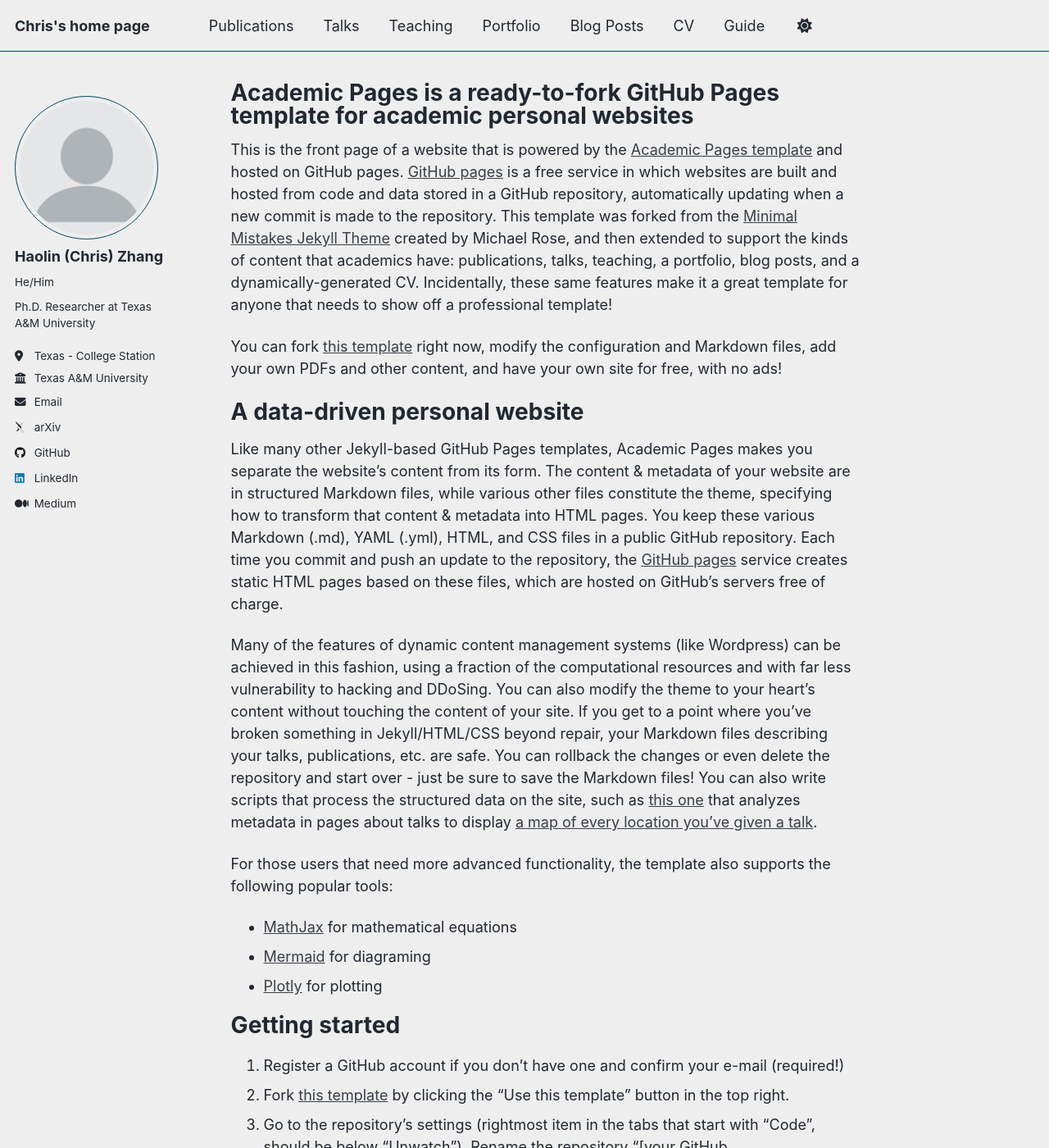
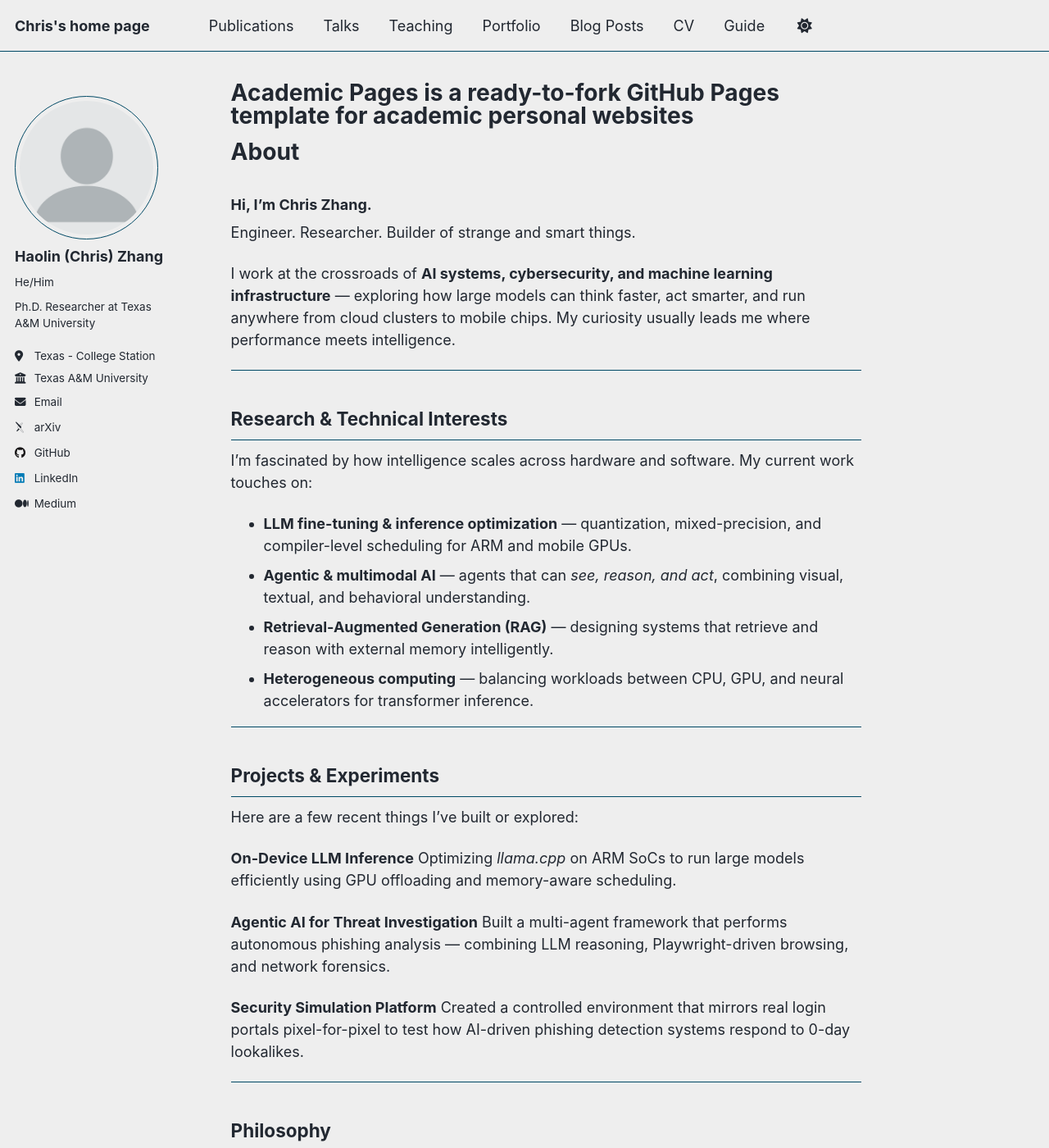
Before and after one commit to Chrisz236/Chrisz236.github.io, a Jekyll site: the page built from _pages/about.md, in a window 1280 px wide and 1400 px high. Shown: the whole window at 82% size. Built offline with Jekyll 4.4.1, drawn with Linux system fonts in a browser that asks for light colours; some web fonts are replaced; a script that is not in the unit is left out; some of the changed text lies outside the part shown.

Commit message:
update about page

```diff
--- a/_pages/about.md
+++ b/_pages/about.md
@@ -7,50 +7,58 @@ redirect_from:
   - /about.html
 ---
 
-This is the front page of a website that is powered by the [Academic Pages template](https://github.com/academicpages/academicpages.github.io) and hosted on GitHub pages. [GitHub pages](https://pages.github.com) is a free service in which websites are built and hosted from code and data stored in a GitHub repository, automatically updating when a new commit is made to the repository. This template was forked from the [Minimal Mistakes Jekyll Theme](https://mmistakes.github.io/minimal-mistakes/) created by Michael Rose, and then extended to support the kinds of content that academics have: publications, talks, teaching, a portfolio, blog posts, and a dynamically-generated CV. Incidentally, these same features make it a great template for anyone that needs to show off a professional template!
+# About
 
- You can fork [this template](https://github.com/academicpages/academicpages.github.io) right now, modify the configuration and Markdown files, add your own PDFs and other content, and have your own site for free, with no ads!
+### Hi, I’m Chris Zhang.
 
-A data-driven personal website
-======
-Like many other Jekyll-based GitHub Pages templates, Academic Pages makes you separate the website's content from its form. The content & metadata of your website are in structured Markdown files, while various other files constitute the theme, specifying how to transform that content & metadata into HTML pages. You keep these various Markdown (.md), YAML (.yml), HTML, and CSS files in a public GitHub repository. Each time you commit and push an update to the repository, the [GitHub pages](https://pages.github.com/) service creates static HTML pages based on these files, which are hosted on GitHub's servers free of charge.
+Engineer. Researcher. Builder of strange and smart things.
 
-Many of the features of dynamic content management systems (like Wordpress) can be achieved in this fashion, using a fraction of the computational resources and with far less vulnerability to hacking and DDoSing. You can also modify the theme to your heart's content without touching the content of your site. If you get to a point where you've broken something in Jekyll/HTML/CSS beyond repair, your Markdown files describing your talks, publications, etc. are safe. You can rollback the changes or even delete the repository and start over - just be sure to save the Markdown files! You can also write scripts that process the structured data on the site, such as [this one](https://github.com/academicpages/academicpages.github.io/blob/master/talkmap.ipynb) that analyzes metadata in pages about talks to display [a map of every location you've given a talk](https://academicpages.github.io/talkmap.html).
+I work at the crossroads of **AI systems, cybersecurity, and machine learning infrastructure** — exploring how large models can think faster, act smarter, and run anywhere from cloud clusters to mobile chips. My curiosity usually leads me where performance meets intelligence.
 
-For those users that need more advanced functionality, the template also supports the following popular tools:
-- [MathJax](https://www.mathjax.org/) for mathematical equations
-- [Mermaid](https://mermaid.js.org/) for diagraming
-- [Plotly](https://plotly.com/javascript/) for plotting
+---
 
-Getting started
-======
-1. Register a GitHub account if you don't have one and confirm your e-mail (required!)
-1. Fork [this template](https://github.com/academicpages/academicpages.github.io) by clicking the "Use this template" button in the top right.
-1. Go to the repository's settings (rightmost item in the tabs that start with "Code", should be below "Unwatch"). Rename the repository "[your GitHub username].github.io", which will also be your website's URL.
-1. Set site-wide configuration and create content & metadata (see below -- also see [this set of diffs](http://archive.is/3TPas) showing what files were changed to set up [an example site](https://getorg-testacct.github.io) for a user with the username "getorg-testacct")
-1. Upload any files (like PDFs, .zip files, etc.) to the files/ directory. They will appear at https://[your GitHub username].github.io/files/example.pdf.
-1. Check status by going to the repository settings, in the "GitHub pages" section
+## Research & Technical Interests
 
-Site-wide configuration
-------
-The main configuration file for the site is in the base directory in [_config.yml](https://github.com/academicpages/academicpages.github.io/blob/master/_config.yml), which defines the content in the sidebars and other site-wide features. You will need to replace the default variables with ones about yourself and your site's github repository. The configuration file for the top menu is in [_data/navigation.yml](https://github.com/academicpages/academicpages.github.io/blob/master/_data/navigation.yml). For example, if you don't have a portfolio or blog posts, you can remove those items from that navigation.yml file to remove them from the header.
+I’m fascinated by how intelligence scales across hardware and software. My current work touches on:
 
-Create content & metadata
-------
-For site content, there is one Markdown file for each type of content, which are stored in directories like _publications, _talks, _posts, _teaching, or _pages. For example, each talk is a Markdown file in the [_talks directory](https://github.com/academicpages/academicpages.github.io/tree/master/_talks). At the top of each Markdown file is structured data in YAML about the talk, which the theme will parse to do lots of cool stuff. The same structured data about a talk is used to generate the list of talks on the [Talks page](https://academicpages.github.io/talks), each [individual page](https://academicpages.github.io/talks/2012-03-01-talk-1) for specific talks, the talks section for the [CV page](https://academicpages.github.io/cv), and the [map of places you've given a talk](https://academicpages.github.io/talkmap.html) (if you run this [python file](https://github.com/academicpages/academicpages.github.io/blob/master/talkmap.py) or [Jupyter notebook](https://github.com/academicpages/academicpages.github.io/blob/master/talkmap.ipynb), which creates the HTML for the map based on the contents of the _talks directory).
+* **LLM fine-tuning & inference optimization** — quantization, mixed-precision, and compiler-level scheduling for ARM and mobile GPUs.
+* **Agentic & multimodal AI** — agents that can *see, reason, and act*, combining visual, textual, and behavioral understanding.
+* **Retrieval-Augmented Generation (RAG)** — designing systems that retrieve and reason with external memory intelligently.
+* **Heterogeneous computing** — balancing workloads between CPU, GPU, and neural accelerators for transformer inference.
 
-**Markdown generator**
+---
 
-The repository includes [a set of Jupyter notebooks](https://github.com/academicpages/academicpages.github.io/tree/master/markdown_generator
-) that converts a CSV containing structured data about talks or presentations into individual Markdown files that will be properly formatted for the Academic Pages template. The sample CSVs in that directory are the ones I used to create my own personal website at stuartgeiger.com. My usual workflow is that I keep a spreadsheet of my publications and talks, then run the code in these notebooks to generate the Markdown files, then commit and push them to the GitHub repository.
+## Projects & Experiments
 
-How to edit your site's GitHub repository
-------
-Many people use a git client to create files on their local computer and then push them to GitHub's servers. If you are not familiar with git, you can directly edit these configuration and Markdown files directly in the github.com interface. Navigate to a file (like [this one](https://github.com/academicpages/academicpages.github.io/blob/master/_talks/2012-03-01-talk-1.md) and click the pencil icon in the top right of the content preview (to the right of the "Raw | Blame | History" buttons). You can delete a file by clicking the trashcan icon to the right of the pencil icon. You can also create new files or upload files by navigating to a directory and clicking the "Create new file" or "Upload files" buttons.
+Here are a few recent things I’ve built or explored:
 
-Example: editing a Markdown file for a talk
-![Editing a Markdown file for a talk](/images/editing-talk.png)
+**On-Device LLM Inference**
+Optimizing *llama.cpp* on ARM SoCs to run large models efficiently using GPU offloading and memory-aware scheduling.
 
-For more info
-------
-More info about configuring Academic Pages can be found in [the guide](https://academicpages.github.io/markdown/), the [growing wiki](https://github.com/academicpages/academicpages.github.io/wiki), and you can always [ask a question on GitHub](https://github.com/academicpages/academicpages.github.io/discussions). The [guides for the Minimal Mistakes theme](https://mmistakes.github.io/minimal-mistakes/docs/configuration/) (which this theme was forked from) might also be helpful.
+**Agentic AI for Threat Investigation**
+Built a multi-agent framework that performs autonomous phishing analysis — combining LLM reasoning, Playwright-driven browsing, and network forensics.
+
+**Security Simulation Platform**
+Created a controlled environment that mirrors real login portals pixel-for-pixel to test how AI-driven phishing detection systems respond to 0-day lookalikes.
+
+---
+
+## Philosophy
+
+I believe the frontier of AI isn’t just about bigger models — it’s about **smarter systems**: ones that adapt, interact, and make efficient use of the world’s messy hardware and data.
+My work lives in that tension between precision and chaos, where science meets engineering and curiosity refuses to stay in its lane.
+
+---
+
+## Currently Exploring
+
+* Efficient fine-tuning for multimodal transformers
+* Adaptive GPU pipelines for inference scheduling
+* Lightweight agents for mobile and edge inference
+
+---
+
+## Connect
+
+I’m always open to conversations about **AI for Cybersecurity, LLM systems, AI agents, or performance engineering**.
+Find me between experiments, probably with too many terminals open.
```
